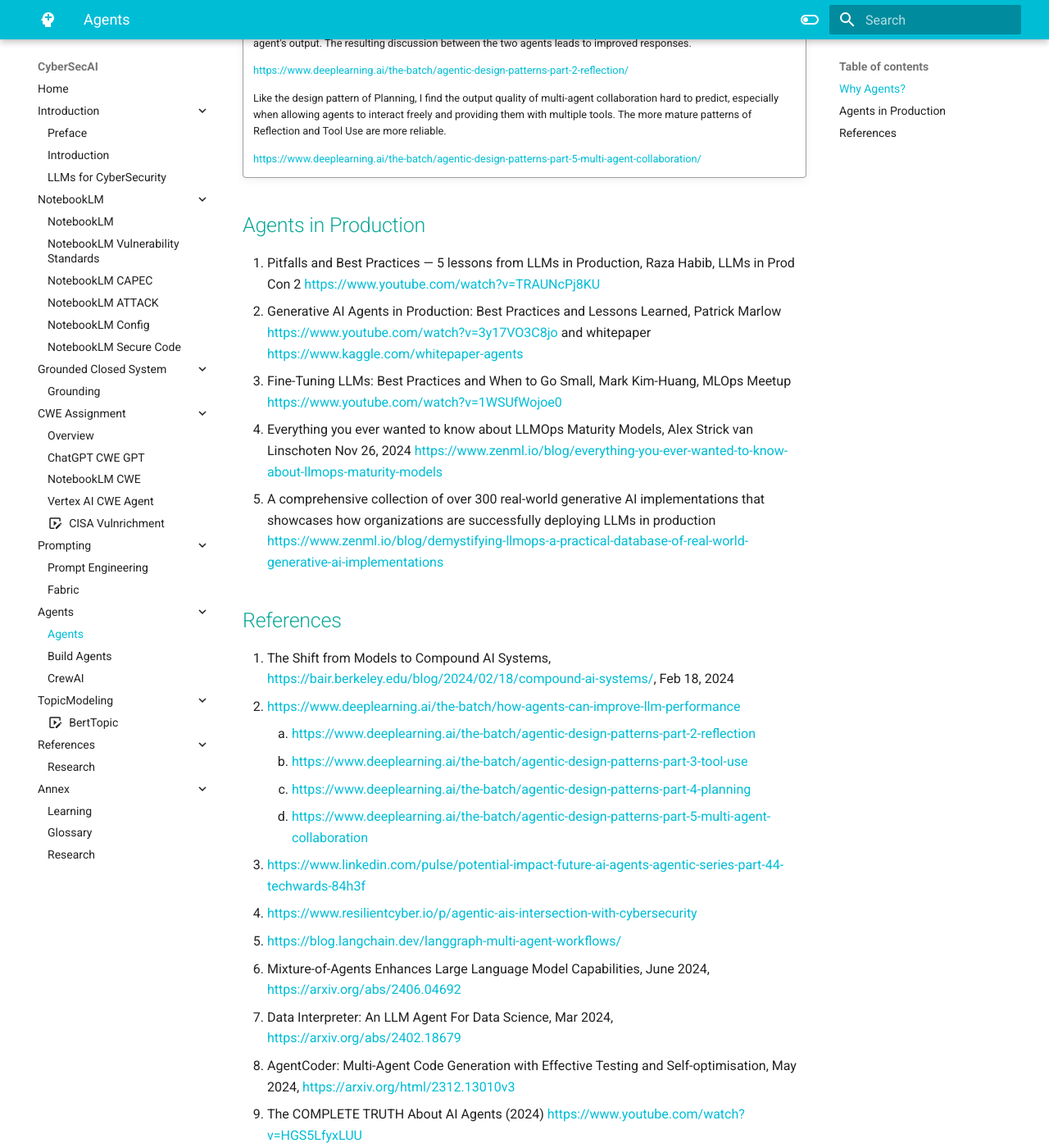
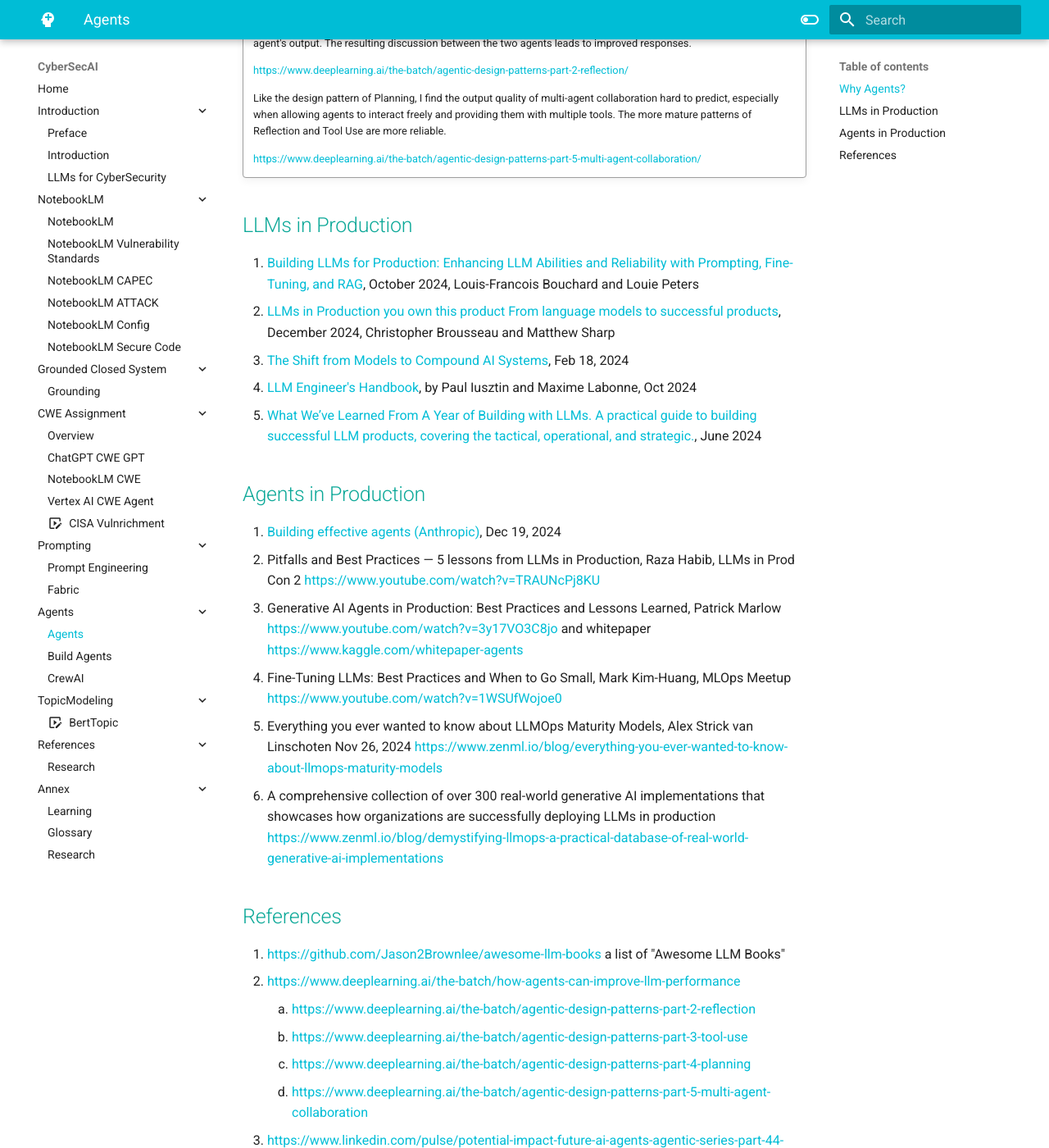
Before and after one commit to CyberSecAI/CyberSecAI.github.io, an MkDocs documentation site: the page built from docs/agents/Agents.md, in a window 1280 px wide and 1400 px high, scrolled down 1573 px. Shown: the whole window at 82% size. Built offline with MkDocs 1.6.1 and Material for MkDocs 9.7.7, drawn with Linux system fonts in a browser that asks for light colours; comment, search, counter and statistics services are not loaded.

Commit message:
added some refs on production

```diff
--- a/docs/agents/Agents.md
+++ b/docs/agents/Agents.md
@@ -52,19 +52,28 @@
 
     https://www.deeplearning.ai/the-batch/agentic-design-patterns-part-5-multi-agent-collaboration/
 
+
+## LLMs in Production
+1. [Building LLMs for Production: Enhancing LLM Abilities and Reliability with Prompting, Fine-Tuning, and RAG](https://www.louisbouchard.ai/book-towards-ai/), October 2024, Louis-Francois Bouchard and Louie Peters
+2. [LLMs in Production you own this product From language models to successful products](https://www.manning.com/books/llms-in-production), December 2024, Christopher Brousseau and Matthew Sharp
+3. [The Shift from Models to Compound AI Systems](https://bair.berkeley.edu/blog/2024/02/18/compound-ai-systems/), Feb 18, 2024
+4. [LLM Engineer's Handbook](https://github.com/PacktPublishing/LLM-Engineers-Handbook), by Paul Iusztin and Maxime Labonne, Oct 2024
+5. [What We’ve Learned From A Year of Building with LLMs. A practical guide to building successful LLM products, covering the tactical, operational, and strategic.](https://applied-llms.org/), June 2024
+
 ## Agents in Production
 
-1. Pitfalls and Best Practices — 5 lessons from LLMs in Production, Raza Habib, LLMs in Prod Con 2 https://www.youtube.com/watch?v=TRAUNcPj8KU
-2. Generative AI Agents in Production: Best Practices and Lessons Learned, Patrick Marlow https://www.youtube.com/watch?v=3y17VO3C8jo and whitepaper https://www.kaggle.com/whitepaper-agents
-3. Fine-Tuning LLMs: Best Practices and When to Go Small, Mark Kim-Huang, MLOps Meetup https://www.youtube.com/watch?v=1WSUfWojoe0
-4. Everything you ever wanted to know about LLMOps Maturity Models, Alex Strick van Linschoten
+1. [Building effective agents (Anthropic)](https://www.anthropic.com/research/building-effective-agents), Dec 19, 2024
+2. Pitfalls and Best Practices — 5 lessons from LLMs in Production, Raza Habib, LLMs in Prod Con 2 https://www.youtube.com/watch?v=TRAUNcPj8KU
+3. Generative AI Agents in Production: Best Practices and Lessons Learned, Patrick Marlow https://www.youtube.com/watch?v=3y17VO3C8jo and whitepaper https://www.kaggle.com/whitepaper-agents
+4. Fine-Tuning LLMs: Best Practices and When to Go Small, Mark Kim-Huang, MLOps Meetup https://www.youtube.com/watch?v=1WSUfWojoe0
+5. Everything you ever wanted to know about LLMOps Maturity Models, Alex Strick van Linschoten
 Nov 26, 2024 https://www.zenml.io/blog/everything-you-ever-wanted-to-know-about-llmops-maturity-models
-5. A comprehensive collection of over 300 real-world generative AI implementations that showcases how organizations are successfully deploying LLMs in production https://www.zenml.io/blog/demystifying-llmops-a-practical-database-of-real-world-generative-ai-implementations
+1. A comprehensive collection of over 300 real-world generative AI implementations that showcases how organizations are successfully deploying LLMs in production https://www.zenml.io/blog/demystifying-llmops-a-practical-database-of-real-world-generative-ai-implementations
 
 
 ## References
 
- 1. The Shift from Models to Compound AI Systems, https://bair.berkeley.edu/blog/2024/02/18/compound-ai-systems/, Feb 18, 2024
+ 1. https://github.com/Jason2Brownlee/awesome-llm-books a list of "Awesome LLM Books"
  2. https://www.deeplearning.ai/the-batch/how-agents-can-improve-llm-performance
     1. https://www.deeplearning.ai/the-batch/agentic-design-patterns-part-2-reflection
     2. https://www.deeplearning.ai/the-batch/agentic-design-patterns-part-3-tool-use
```
